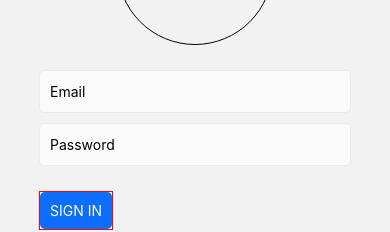
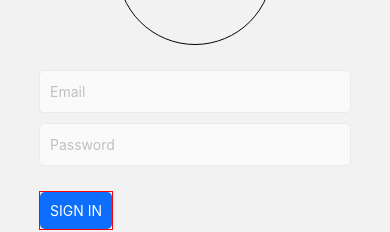
Before and after one commit to dae54/location-tracker-mob, a React Native app: screen /SignIn in a window 390 px wide. Shown: the part 161-393 px from the top of the page. Built offline with nearby package versions, Linux system fonts and the light colour scheme; what react-native would draw is missing.

Commit message:
add colors

```diff
--- a/src/screens/Authentication/SignInScreen.js
+++ b/src/screens/Authentication/SignInScreen.js
@@ -34,10 +34,10 @@ export default function SignInScreen({ navigation }) {
                             <Text style={styles.logoText}>Location Aware</Text>
                         </View>
                         <KeyboardAvoidingView>
-                            <TextInput placeholder="Email" placeholderColor="#c4c3cb" style={styles.loginFormTextInput} onChangeText={(text) => setEmail(text)} />
+                            <TextInput placeholder="Email" placeholderColor="#c4c3cb" style={styles.loginFormTextInput} placeholderTextColor='#c0c0c0' onChangeText={(text) => setEmail(text)} />
                         </KeyboardAvoidingView>
                         <KeyboardAvoidingView>
-                            <TextInput placeholder="Password" placeholderColor="#c4c3cb" style={styles.loginFormTextInput} secureTextEntry={true} onChangeText={(text) => setPassword(text)} />
+                            <TextInput placeholder="Password" placeholderColor="#c4c3cb" style={styles.loginFormTextInput} placeholderTextColor='#c0c0c0' secureTextEntry={true} onChangeText={(text) => setPassword(text)} />
                         </KeyboardAvoidingView>
                         <View style={{ width: '80%', alignSelf: 'center', marginTop: 20 }}>
                             <TouchableNativeFeedback
@@ -107,6 +107,7 @@ const styles = StyleSheet.create({
         marginRight: 15,
         marginTop: 5,
         marginBottom: 5,
+        color: 'black'
 
     },
     loginButton: {
```
